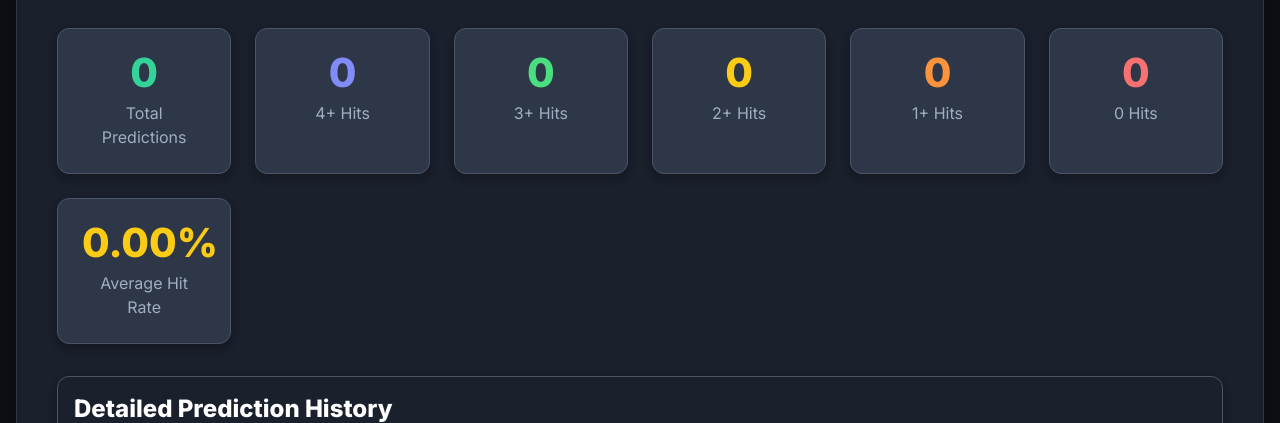
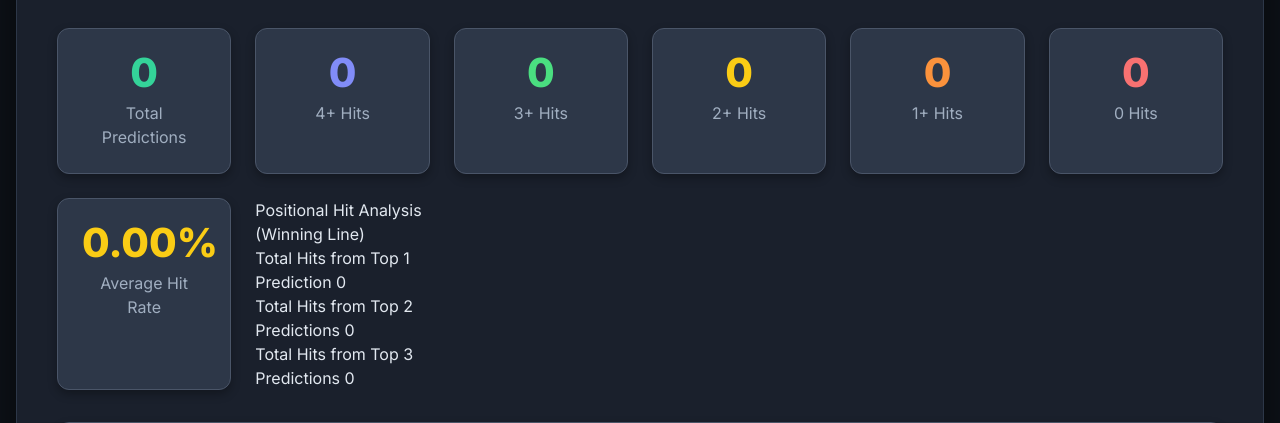
Before and after one commit to hilzhosting-design/procoder, a Flask app: page /backtest_results in a window 1280 px wide. Shown: the part 484-907 px from the top of the page. Run offline with Flask 3, Linux system fonts and the light colour scheme; the visitor is signed in with stand-in values (Sample User, id 1); some libraries are stand-ins or nearby versions.

Commit message:
Update backtest_results.html

```diff
--- a/templates/backtest_results.html
+++ b/templates/backtest_results.html
@@ -303,6 +303,32 @@
                     <div class="stat-value text-yellow-400">{{ "%.2f"|format(average_hit_rate) }}%</div>
                     <div class="stat-label">Average Hit Rate</div>
                 </div>
+
+                <div class="col-md-6">
+    <div class="card">
+        <div class="card-header">
+            Positional Hit Analysis (Winning Line)
+        </div>
+        <ul class="list-group list-group-flush">
+            <li class="list-group-item d-flex justify-content-between align-items-center">
+                Total Hits from Top 1 Prediction
+                <span class="badge bg-primary rounded-pill">{{ total_top_1_hits }}</span>
+            </li>
+            <li class="list-group-item d-flex justify-content-between align-items-center">
+                Total Hits from Top 2 Predictions
+                <span class="badge bg-primary rounded-pill">{{ total_top_2_hits }}</span>
+            </li>
+            <li class="list-group-item d-flex justify-content-between align-items-center">
+                Total Hits from Top 3 Predictions
+                <span class="badge bg-primary rounded-pill">{{ total_top_3_hits }}</span>
+            </li>
+        </ul>
+    </div>
+</div>
+
+
+
+
             </div>
 
             <!-- NEW SECTION: Strategy Hit Performance -->
```
